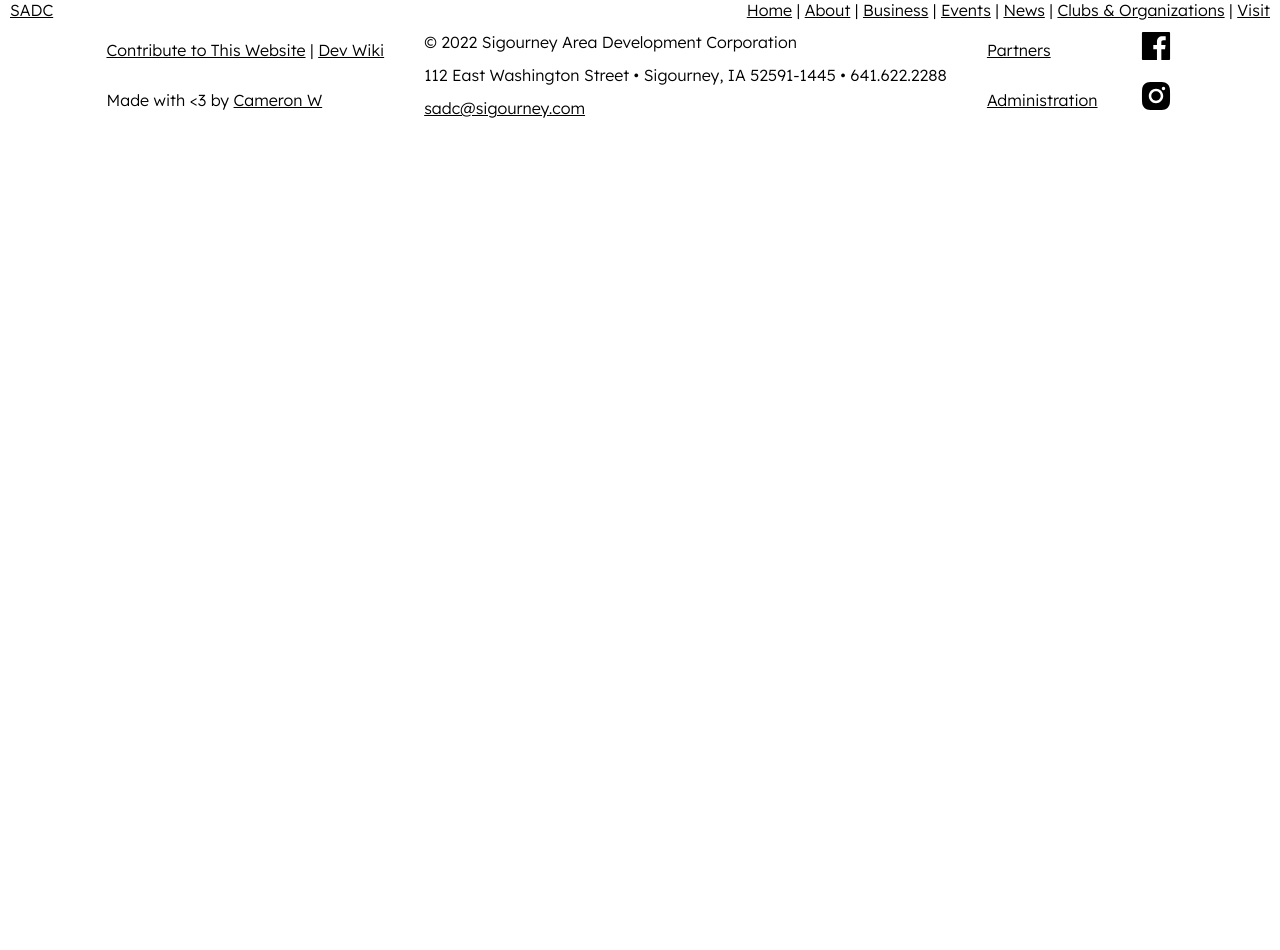
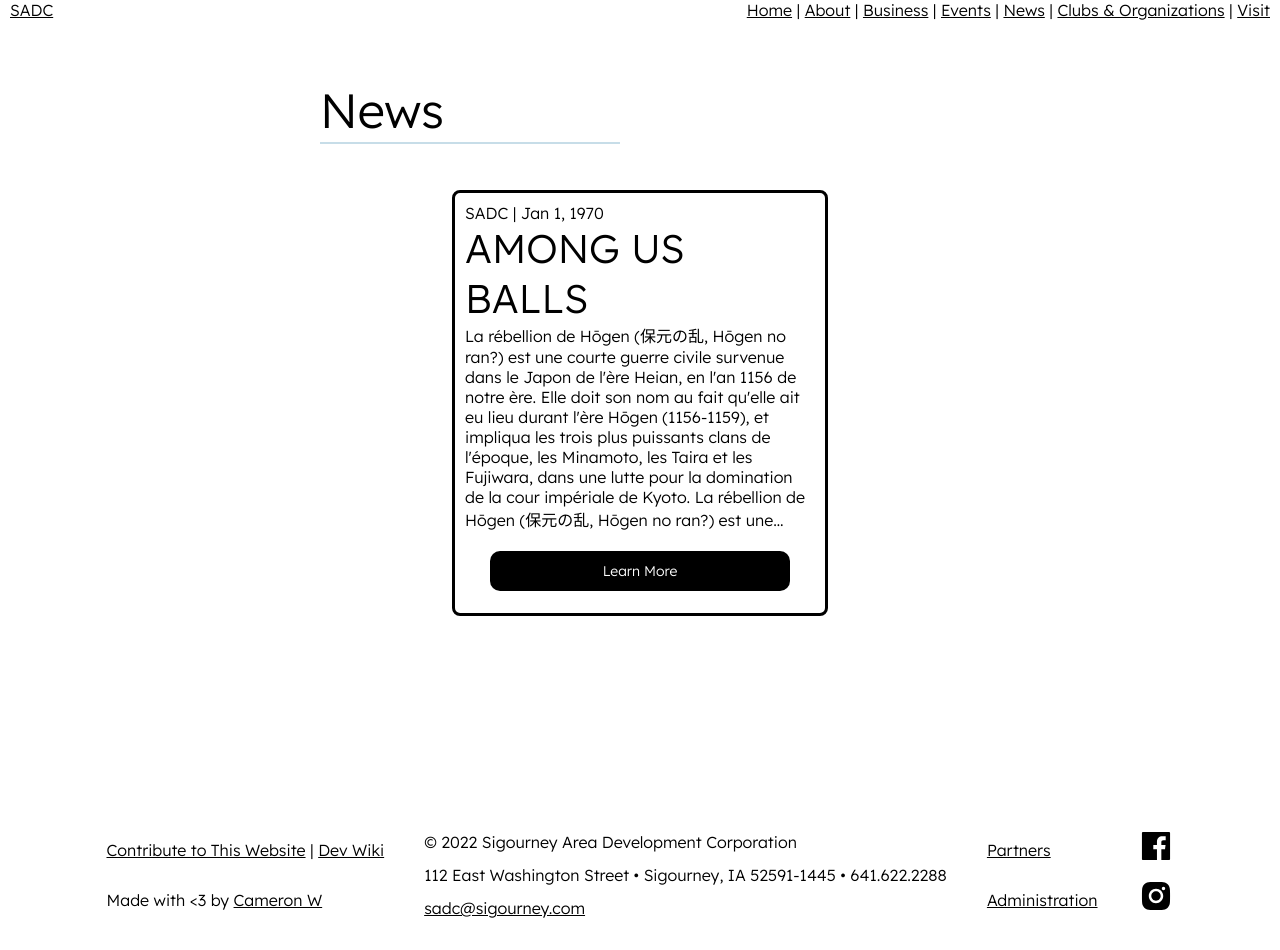
Before and after one commit to kced-iowa/kcediowa.org-old, a Next.js app: page /news in a window 1280 px wide. Before the commit the page ends 800 px from the top, so only its background shows below. Built offline with nearby package versions, Linux system fonts and the light colour scheme.

Commit message:
dynamic news page

```diff
--- a/pages/news/News.module.css
+++ b/pages/news/News.module.css
@@ -0,0 +1,61 @@
+.news {
+    min-height: 100vh;
+}
+.title {
+    padding-top: 10vh;
+    padding-left: 25vw;
+    height: 100px;
+    width: 300px;
+    font-size: 3rem;
+}
+.content {
+    display: flex;
+    flex-wrap: wrap;
+    justify-content: space-evenly;
+    padding: 0 15vw 0;
+}
+.card {
+    box-sizing: inherit;
+    height: 400px;
+    width: 350px;
+    border: 3px solid #000;
+    border-radius: 8px;
+    padding: 10px;
+    margin: 10px;
+}
+.cardHeader {
+    font-size: 40px;
+}
+.cardText {
+    max-height: 215px;
+    overflow: hidden;
+    display: -webkit-box;
+    -webkit-box-orient: vertical;
+    -webkit-line-clamp: 10;
+}
+.cardButton {
+    width: inherit;
+    height: 80px;
+    display: flex;
+    align-items: center;
+    justify-content: center;
+}
+.cardButton a {
+    cursor: pointer;
+    color: #fff;
+    background-color: #000;
+    border: none;
+    border-radius: 10px;
+    height: 40px;
+    width: 300px;
+    display: flex;
+    justify-content: center;
+    align-items: center;
+}
+.cardButton a:hover {
+    background-color: #908298;
+    transition: all 0.2s ease;
+}
+.cardButton span {
+    font-size: 14px;
+}
--- a/pages/news/index.js
+++ b/pages/news/index.js
@@ -1,12 +1,56 @@
+import Head from 'next/head';
+import Link from 'next/link';
 import Navbar from '/components/Navbar';
 import Seperator from '/components/Seperator';
 import Footer from '/components/Footer';
+import styles from './News.module.css';
 
 function News() {
     return (
         <div>
+            <Head>
+                <title>Sigourney Area Development Corporation</title>
+            </Head>
             <Navbar />
-            <div></div>
+            <div className={styles.news}>
+                <div className={styles.container}>
+                    <div className={styles.title}>
+                        <span>News</span>
+                        <Seperator />
+                    </div>
+                    <div className={styles.content}>
+                        <div className={styles.card}>
+                            <div className={styles.cardDate}>
+                                <span>SADC | Jan 1, 1970</span>
+                            </div>
+                            <div className={styles.cardHeader}>
+                                <span>AMONG US BALLS</span>
+                            </div>
+                            <div className={styles.cardText}>
+                                <span>
+                                    La rébellion de Hōgen (保元の乱, Hōgen no ran?) est une courte guerre civile survenue dans le Japon de l'ère Heian, en l'an 1156 de notre ère.
+                                    Elle doit son nom au fait qu'elle ait eu lieu durant l'ère Hōgen (1156-1159), et impliqua les trois plus puissants clans de l'époque, les Minamoto,
+                                    les Taira et les Fujiwara, dans une lutte pour la domination de la cour impériale de Kyoto. La rébellion de Hōgen (保元の乱, Hōgen no ran?) est une courte guerre civile survenue dans le Japon de l'ère Heian, en l'an 1156 de notre ère.
+                                    Elle doit son nom au fait qu'elle ait eu lieu durant l'ère Hōgen (1156-1159), et impliqua les trois plus puissants clans de l'époque, les Minamoto,
+                                    les Taira et les Fujiwara, dans une lutte pour la domination de la cour impériale de Kyoto.
+                                </span>
+                            </div>
+                            <Link href="/news/0">
+                                <div className={styles.cardButton}>
+                                    <a><span>Learn More</span></a>
+                                </div>
+                            </Link>
+                            {/* <div className="cardButton">
+                                <Link href="/news/0">
+                                    <button>
+                                        <span>Learn More</span>
+                                    </button>
+                                </Link>
+                            </div> */}
+                        </div>
+                    </div>
+                </div>
+            </div>
             <Footer />
         </div>
     )
```
Also changed, not shown: pages/news/[id].js (added, +15 -0 lines).
